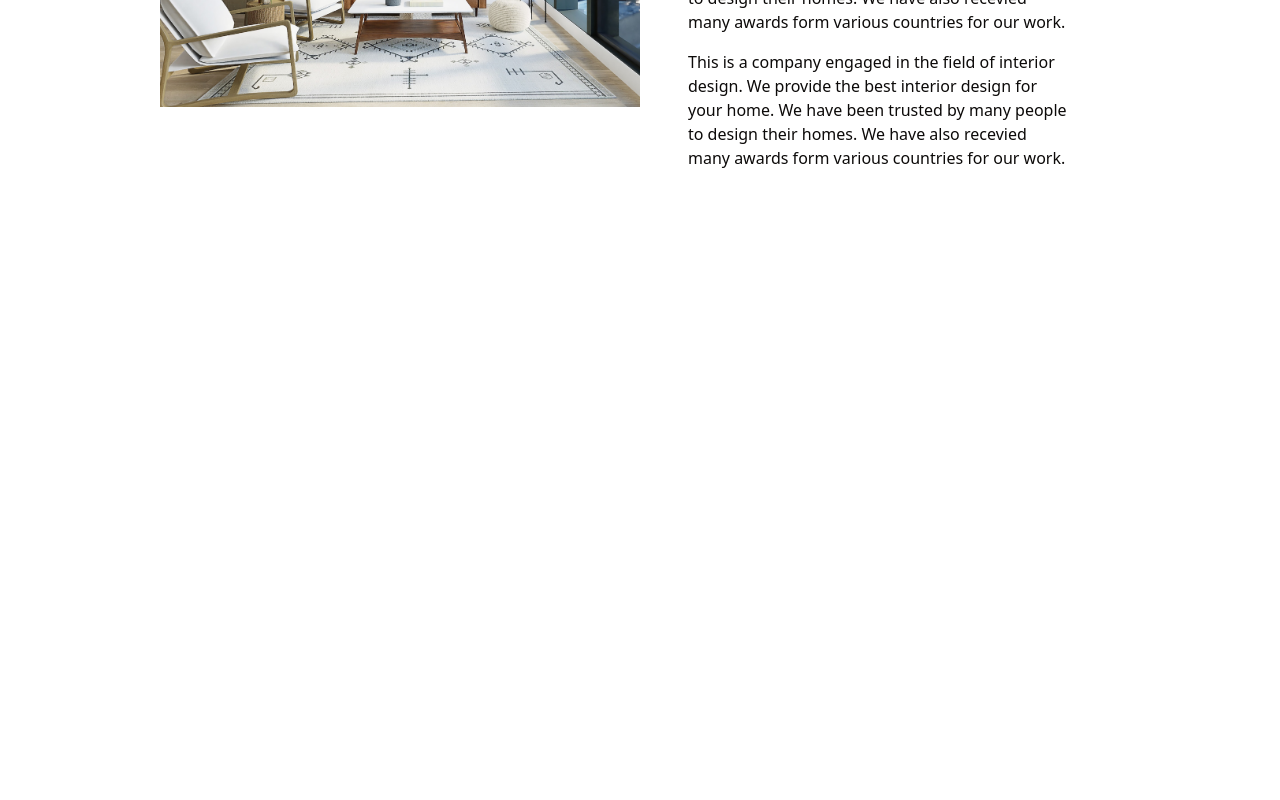
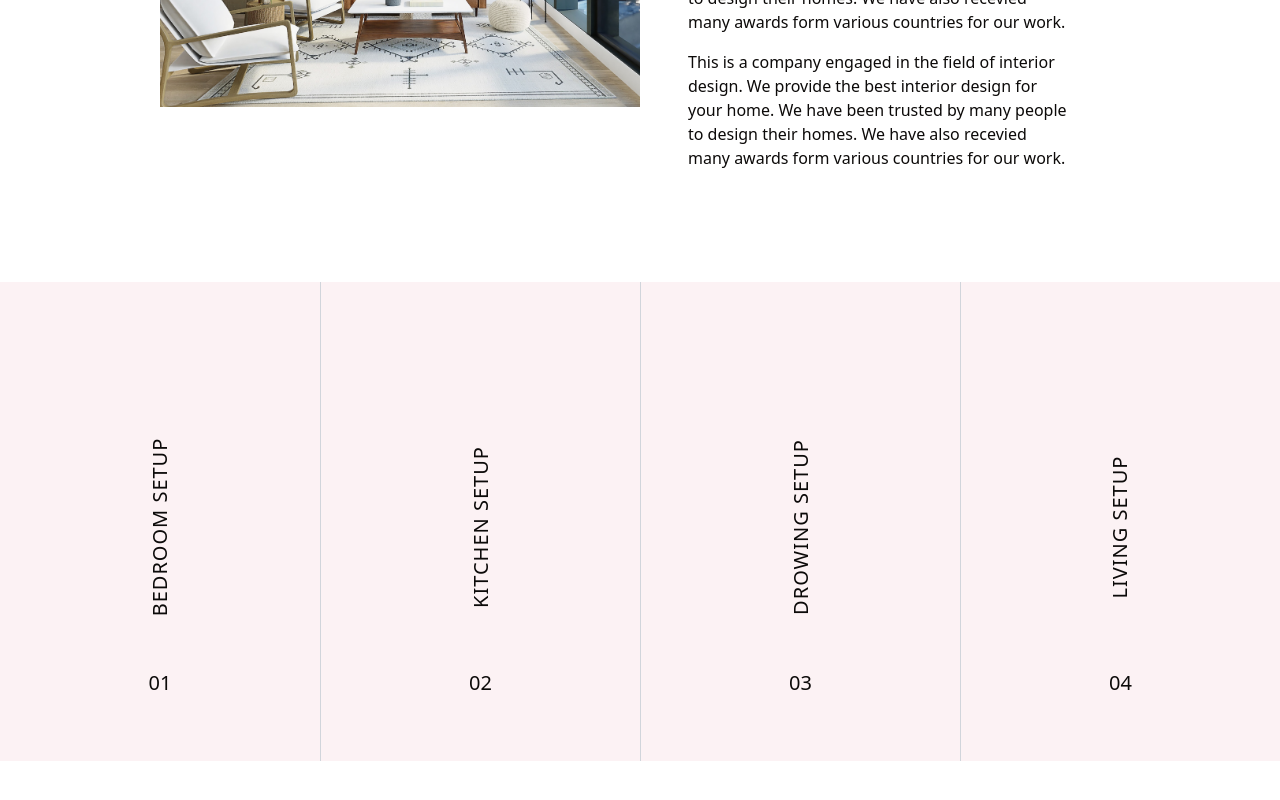
Before and after one commit to Mahradtangestani/interior-design, a Next.js app: page / in a window 1280 px wide. Shown: the part 1621-2421 px from the top of the page. Built offline with nearby package versions, Linux system fonts and the light colour scheme.

Commit message:
CatalogueSection added

```diff
--- a/app/page.js
+++ b/app/page.js
@@ -1,4 +1,5 @@
 import AboutComponent from "../components/AboutComponent";
+import CatalogueSetction from "../components/CatalogueSection";
 import CompanySection from "../components/CompanySection";
 import HeroSection from "../components/HeroSection";
 
@@ -9,6 +10,7 @@
       <HeroSection/>
       <CompanySection/>
       <AboutComponent/>
+      <CatalogueSetction/>
     </>
   );
 }
--- /dev/null
+++ b/components/CatalogueSection.jsx
@@ -0,0 +1,68 @@
+import Image from "next/image"
+import {TbArrowNarrowRight} from "react-icons/tb"
+
+
+export default function CatalogueSetction(){
+    const items = [
+        {
+          id: "01",
+          category: "BEDROOM SETUP",
+          title:"Cossy Bedroom Setup",
+          image: "/image/badroom.jpg",
+          description: "Family drowing room with a clean and comfortable design for our family",
+        },
+        {
+          id: "02",
+          category: "KITCHEN SETUP",
+          title:"Neat a Clean Kitchen",
+          image: "/image/kitchen1.jpg",
+          description: "Family drowing room with a clean and comfortable design for our family",
+        },
+        {
+          id: "03",
+          category: "DROWING SETUP",
+          title:"Family Drowing Room",
+          image: "/image/drowing.jpg",
+          description: "Family drowing room with a clean and comfortable design for our family",
+        },
+        {
+          id: "04",
+          category: "LIVING SETUP",
+          title:"Clean Family Room",
+          image: "/image/living.jpg",
+          description: "Family drowing room with a clean and comfortable design for our family",
+        },
+    ]
+    return (
+        <div className="grid gap-8 lg:grid-cols-4 md:grid-cols-2 lg:gap-0 divide-gray-300 lg:divide-x">
+            {items.map(item=>(
+                <div key={item.id} className="relative overflow-hidden group">
+                   <div>
+                       <Image
+                       src={item.image}
+                       width={380}
+                       height={100}
+                       className="w-full"
+                       />
+                   </div>
+
+                   <div className="absolute top-0 p-8 bg-white text-black bg-opacity-60 backdrop-blur m-12">
+                       <div className="flex justify-between pb-4">
+                          <p className="text-sm">{item.category}</p>
+                          <span className="text-sm">{item.id}</span>
+                       </div>
+                       <a className="block text-xl font-semibold" href="">{item.title}</a>
+                       <p className="py-4">{item.description}</p>
+                       <a className="inline-flex items-center font-medium" href="">See Details <TbArrowNarrowRight className="ml-2"/> </a>
+                   </div>
+
+                   <div className="inset-0 bg-tertiary flex-col items-center justify-end md:flex md:absolute gap-32 pb-16 text-xl
+                   transition duration-300 ease-in-out border-b-2 group-hover:translate-y-full md:border-b-0 hidden">
+                      <p className="tracking-wider -rotate-90">{item.category}</p>
+                      <span>{item.id}</span>
+                   </div>
+                </div>
+            ))}
+        </div>
+    )
+}
```
